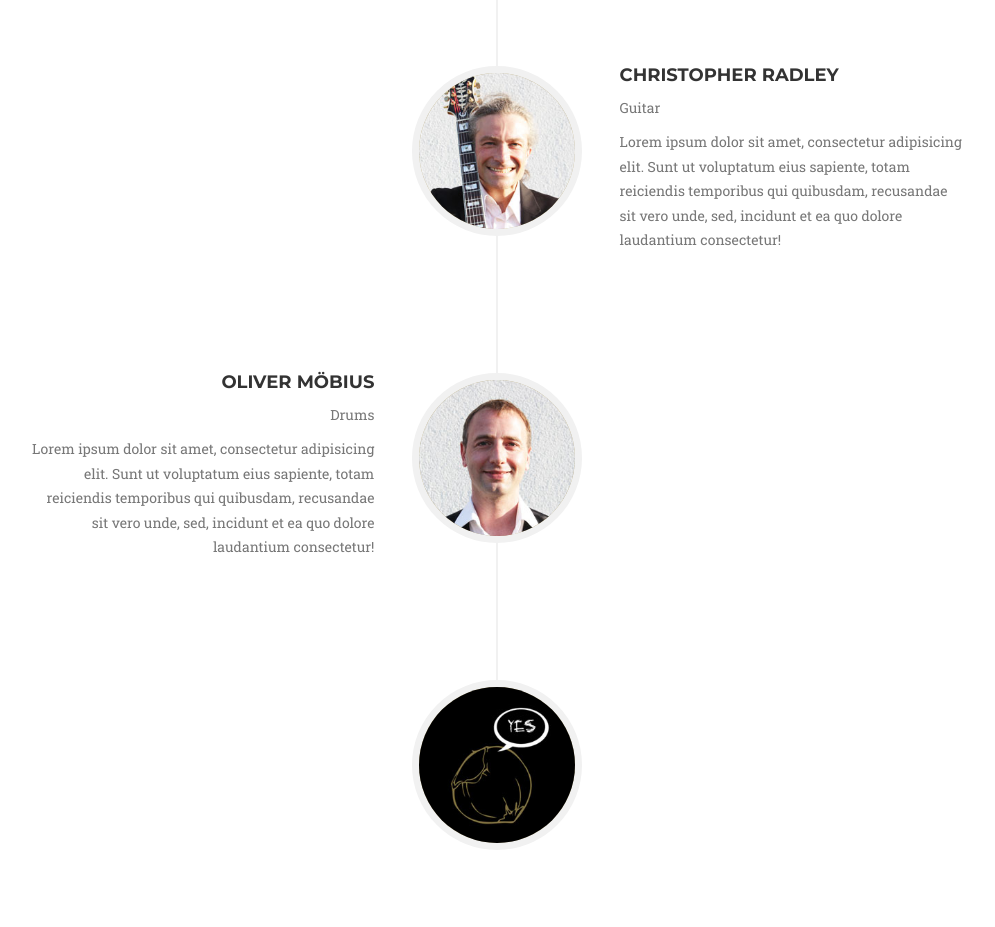
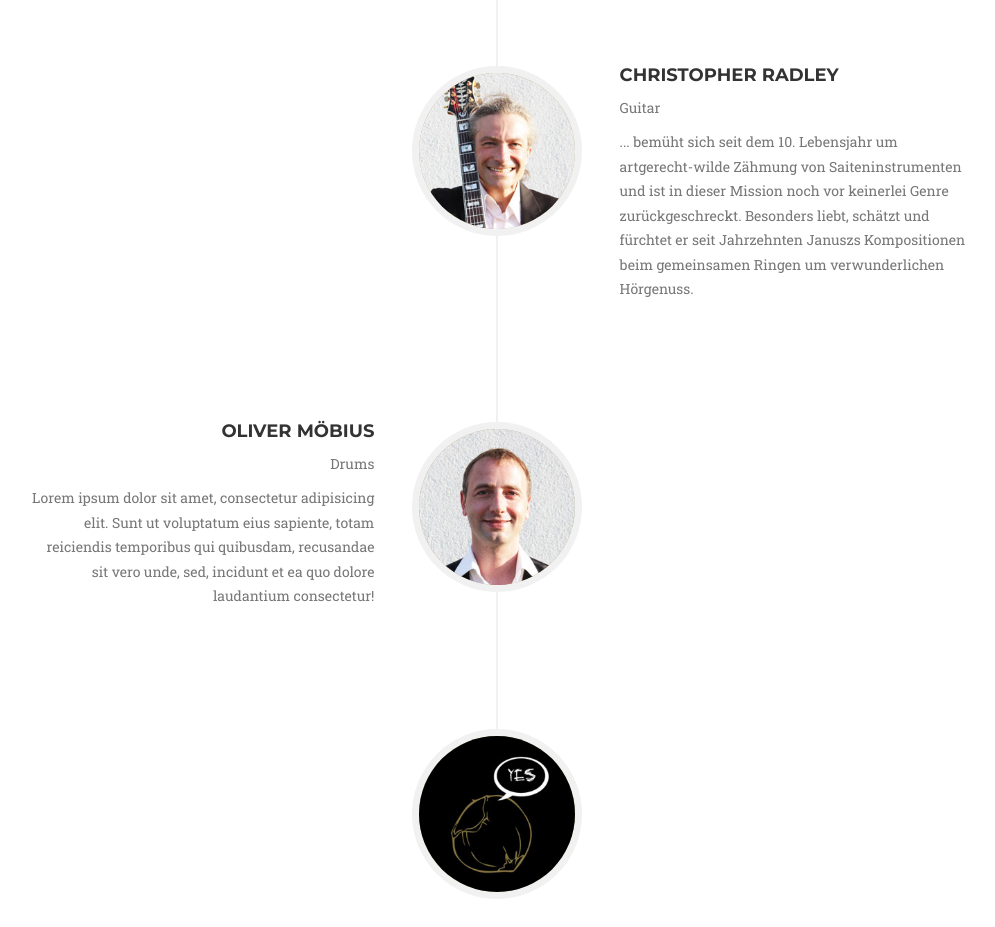
Before and after one commit to a25kk/yesnut, a plain HTML site: page index.html in a window 1280 px wide. Shown: the part 4240-5167 px from the top of the page, without its empty margins (143-1138 px from the left). Drawn offline with nearby package versions, Linux system fonts and the light colour scheme; a web font is replaced by a local one.

Commit message:
add info

```diff
--- a/index.html
+++ b/index.html
@@ -277,7 +277,7 @@
                                     <p class="text-muted">Guitar</p>
                                 </div>
                                 <div class="timeline-body">
-                                    <p class="text-muted">Lorem ipsum dolor sit amet, consectetur adipisicing elit. Sunt ut voluptatum eius sapiente, totam reiciendis temporibus qui quibusdam, recusandae sit vero unde, sed, incidunt et ea quo dolore laudantium consectetur!</p>
+                                    <p class="text-muted">... bemüht sich seit dem 10. Lebensjahr um artgerecht-wilde Zähmung von Saiteninstrumenten und ist in dieser Mission noch vor keinerlei Genre zurückgeschreckt. Besonders liebt, schätzt und fürchtet er seit Jahrzehnten Januszs Kompositionen beim gemeinsamen Ringen um verwunderlichen Hörgenuss.</p>
                                 </div>
                             </div>
                         </li>
```
